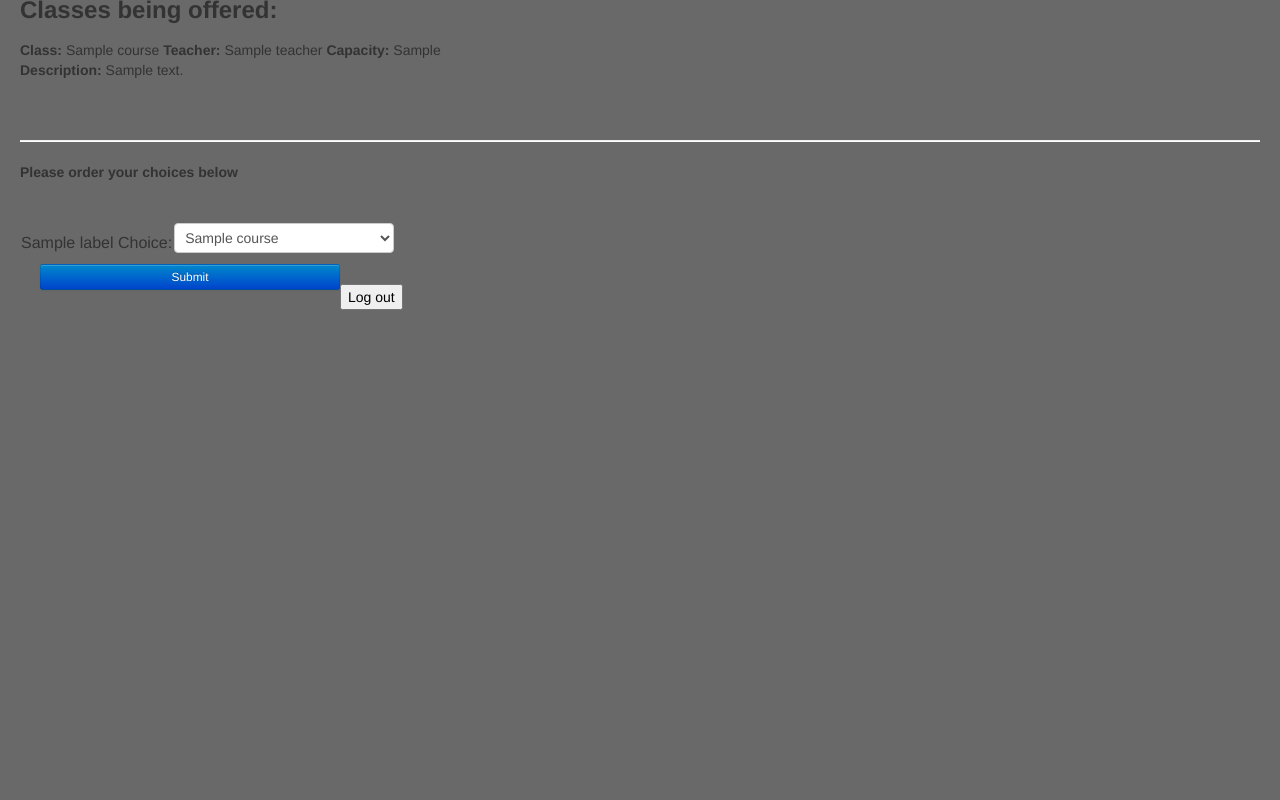
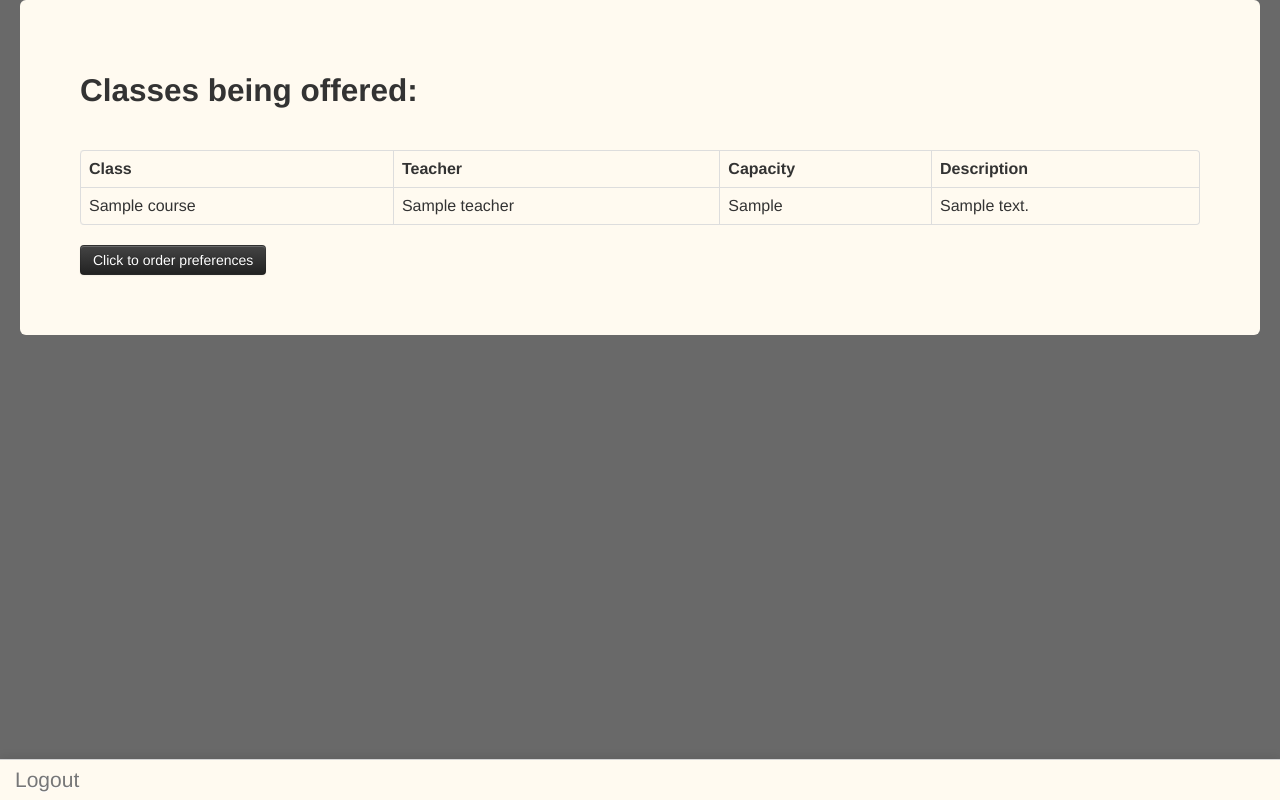
Before and after one commit to jkaashoek/Iceblock, a Django app: template templates/student.html in a window 1280 px wide. Run offline with Django 3.2, Linux system fonts and the light colour scheme; the template is opened without the code that fills it: most values are stand-ins (such as "Sample title", 1, 10 or a date in 2020); some libraries are stand-ins or nearby versions.

Commit message:
Modified teacher and student pages

```diff
--- a/static/style.css
+++ b/static/style.css
@@ -30,3 +30,10 @@ div.logerrors {
     font-size: 150%;
     background: FloralWhite;
 }
+.teachtable {
+    border: 1px solid white;
+    padding: 10px;
+}
+.teachhero{
+    background: FloralWhite
+}
--- a/templates/student.html
+++ b/templates/student.html
@@ -1,15 +1,34 @@
 {% extends "base.html" %}
 {% block body %}
-<font size="5"><b>Classes being offered:</b></font><br><br>
+<div class="hero-unit teachhero">
+<h2><b> Classes being offered:</h2></b><br>
+<table class="table table-bordered">
+  <tr>
+    <th>Class</th><th>Teacher</th><th>Capacity</th><th>Description</th></tr>
     {% for c in courses %}
-     <b>Class:</b> {{ c.name }}  <b>Teacher:</b> {{ c.teacher }} <b>Capacity:</b> {{ c.max_cap }}<br>
-     <b>Description:</b> {{ c.description }} <br><br>
-{% endfor %}<br>
-<hr>
-<b>Please order your choices below</b>
-<form action="{% url 'preferences' %}" method="post" id="order">
-{% csrf_token %}
-<table>
+    <tr>
+      <td>{{ c.name }}</td><td>{{ c.teacher }}</td><td>{{ c.max_cap}}</td><td>{{ c.description }}</td>
+	</tr>
+    {% endfor %}
+    </table>
+    <a href="#PreferencesModal" role="button" class="btn btn-inverse" data-toggle="modal">Click to order preferences</a>
+</div>
+
+ <div class="navbar navbar-fixed-bottom">
+  <div class="navbar-inner teachnav">
+  <ul class="nav">
+    <li><a href="{% url 'logout_view' %}"role="button"">Logout</a></li>
+  </ul>
+  </div>
+  </div>
+
+<div id="PreferencesModal" class="modal hide fade" tabindex="-1" role="dialog" aria-labelledby="myModalLabel" aria-hidden="true">
+  <div class="modal-header">
+    <button type="button" class="close" data-dismiss="modal" aria-hidden="true">×</button>
+    <h2>Order your preferences below</h2>
+  </div>
+  <div class="modal-body">
+    <table class="table">
       {% for l in labels %}
       <tr>
 	<td>
@@ -26,12 +45,10 @@
       {% endfor %}
       <br><br>
     </table>
-<div class="span4">
-<input type="submit" value="Submit" class="btn btn-small btn-block btn-primary"/>
+    <div class="modal-footer">
+    <button class="btn" data-dismiss="modal" aria-hidden="true">Close</button>
+    <button class="btn btn-primary">Save changes</button>
     </div>
-</form>
-<form action="{% url 'logout_view' %}" method="post"/>
-{% csrf_token %}
-<input type="submit" value="Log out" align="right" />
-</form>
+    </div>
+</div>
 {% endblock body %}
```
Also changed, not shown: templates/teacher.html (+17 -9 lines). Lines whose indentation alone changed are shown as unchanged.
